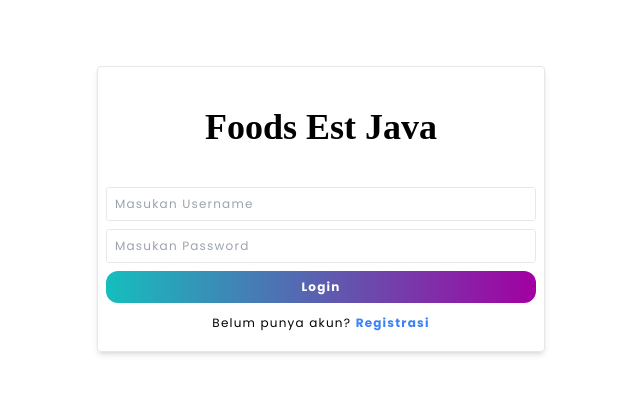
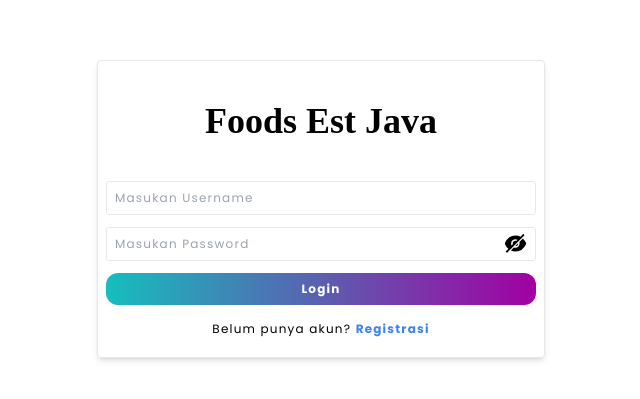
Before and after one commit to msfrzl1/food_est_java, a React (Vite) app: page /login in a window 1280 px wide. Shown: the part 191-590 px from the top of the page, without its empty margins (319-959 px from the left). Built offline with nearby package versions, Linux system fonts and the light colour scheme; a web font is replaced by a local one.

Commit message:
added show password in form login

```diff
--- a/src/components/Fragments/FormLogin.jsx
+++ b/src/components/Fragments/FormLogin.jsx
@@ -1,19 +1,29 @@
 import { Link } from 'react-router-dom';
 import FormInput from '../Elements/FormInput';
 import Button from '../Elements/Button';
+import { useState } from 'react';
+import { AiFillEye, AiFillEyeInvisible } from 'react-icons/ai';
 
 export default function FormLogin() {
+   const [showPassword, setShowPassword] = useState(false);
+
+   const handleShowPassword = () => {
+      setShowPassword(!showPassword);
+   };
+
    return (
       <div className='min-h-screen max-w-md mx-auto flex justify-center items-center px-3 lg:px-0'>
          <div className='w-full px-2 pb-5 text-xs border rounded shadow-md'>
             <h1 className='font-briem font-black text-4xl text-center py-10'>Foods Est Java</h1>
-            <div className='flex flex-col gap-2 tracking-widest'>
+            <div className='flex flex-col gap-3 tracking-widest'>
                <FormInput name={'username'} placeholder={'Masukan Username'} />
-               <FormInput type={'password'} name={'password'} placeholder={'Masukan Password'} />
-               <Button
-                  className={'bg-gradient-to-r from-[#15bebe] to-[#a200a2] hover:from-[#a200a2] hover:to-[#15bebe] text-white'}
-                  value={'Login'}
-               />
+               <div className='relative'>
+                  <FormInput type={showPassword ? 'text' : 'password'} name={'password'} placeholder={'Masukan Password'} />
+                  <button onClick={handleShowPassword} className='absolute top-[4px] right-2'>
+                     {showPassword ? <AiFillEye size={25} /> : <AiFillEyeInvisible size={25} />}
+                  </button>
+               </div>
+               <Button className='bg-gradient-to-r from-[#15bebe] to-[#a200a2] hover:from-[#a200a2] hover:to-[#15bebe] text-white' value={'Login'} />
                <p className='text-center'>
                   Belum punya akun?{' '}
                   <Link to='' className='text-blue-500 font-bold hover:underline transition duration-300 ease-in-out'>
```
